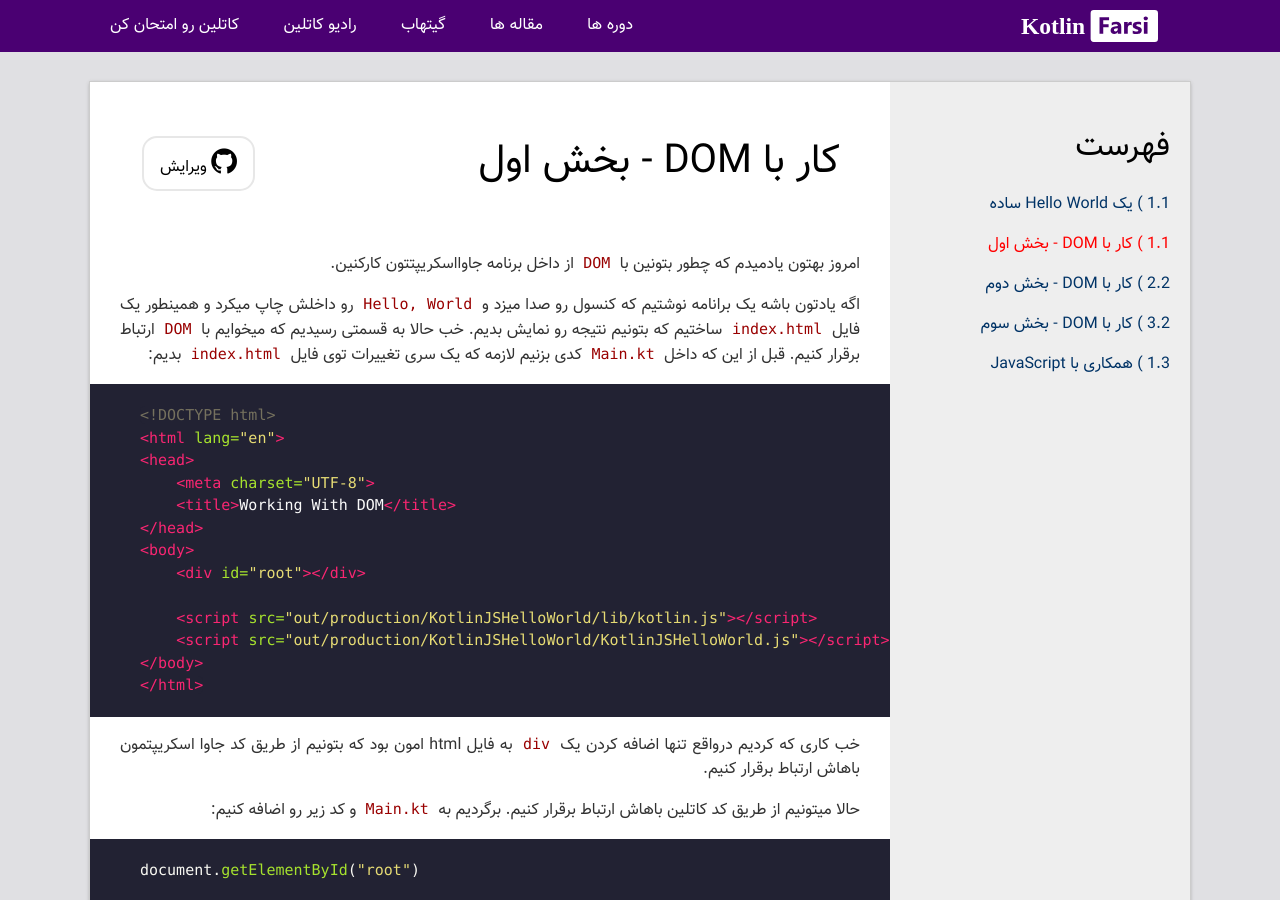
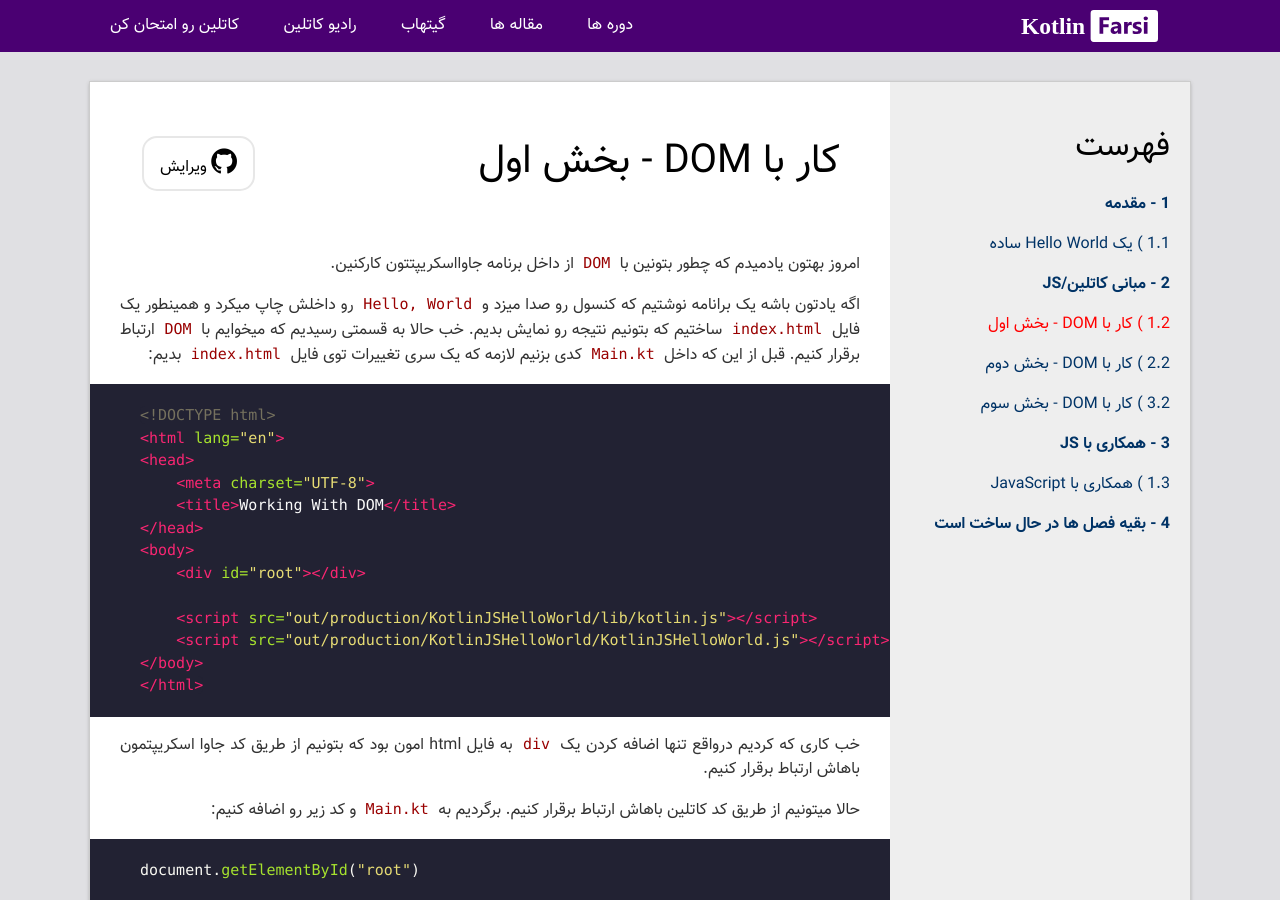
Before and after one commit to KotlinFarsi/KotlinFarsi-WebSite, a Jekyll site: the page built from _tutorials/js/working-with-the-dom-part1/working-with-the-dom-part1.md, in a window 1280 px wide and 900 px high. Built offline with Jekyll 4.4.1, drawn with Linux system fonts in a browser that asks for light colours; nearby versions of some CDN libraries.

Commit message:
added missing content to fix sidebar for js

```diff
--- a/_includes/sidebar.html
+++ b/_includes/sidebar.html
@@ -11,7 +11,7 @@
                     {% if post.content == "" %}
                         {{ post.unit }} - {{ post.title }}
                     {% else %}
-                        <a class=" {%if page.url==post.url %}selected{%endif%}"
+                        <a class=" {% if page.url==post.url %}selected{% endif %}"
                             href="{{ post.url }}">{{post.unit}} - {{ post.title }}</a>
                     {% endif %}
                 </p>
@@ -20,7 +20,7 @@
                     {% if post.content == "" %}
                         {{post.chapter}}.{{post.unit}} ) {{ post.title }}
                     {% else %}
-                        <a class="{%if page.url==post.url %}selected{%endif%}"
+                        <a class="{% if page.url==post.url %}selected{% endif %}"
                             href="{{ post.url }}">{{post.chapter}}.{{post.unit}} ) {{ post.title }}</a>
                     {% endif %}
                 </p>
--- /dev/null
+++ b/_tutorials/js/javascript-introp/javascript-introp-subject.md
@@ -0,0 +1,7 @@
+---
+layout: tutorial
+title: "همکاری با JS"
+category: js
+unit: 3
+chapter: 0
+---
--- /dev/null
+++ b/_tutorials/js/kotlin-basics.md
@@ -0,0 +1,7 @@
+---
+layout: tutorial
+title: "مبانی کاتلین/JS"
+category: js
+unit: 2
+chapter: 0
+---
--- /dev/null
+++ b/_tutorials/js/next-session-comming-soon.md
@@ -0,0 +1,7 @@
+---
+layout: tutorial
+title: "بقیه فصل ها در حال ساخت است"
+category: js
+unit: 4
+chapter: 0
+---
--- a/_tutorials/js/working-with-the-dom-part1/working-with-the-dom-part1.md
+++ b/_tutorials/js/working-with-the-dom-part1/working-with-the-dom-part1.md
@@ -2,7 +2,7 @@
 layout: tutorial
 title: "کار با DOM - بخش اول"
 category: js
-unit: 1
+unit: 2
 chapter: 1
 ---
 
```
Also changed, not shown: _tutorials/js/intro/introduction.md (added, +7 -0 lines).
